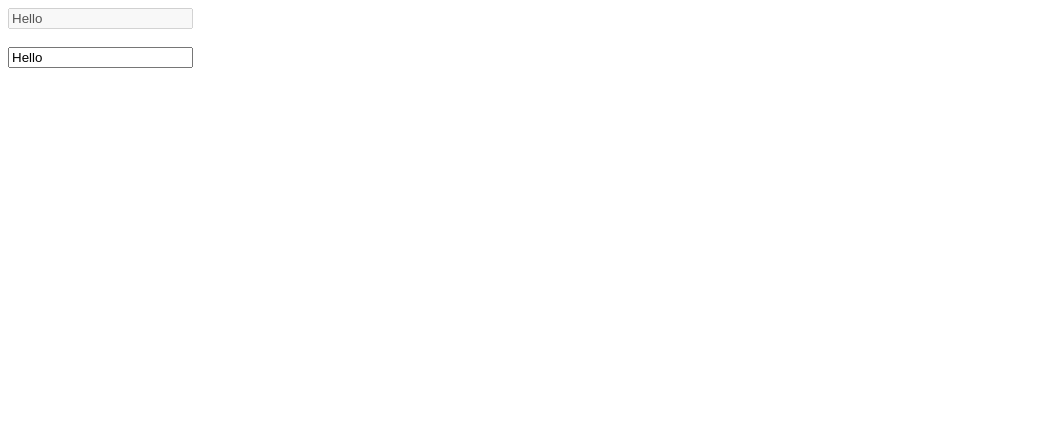
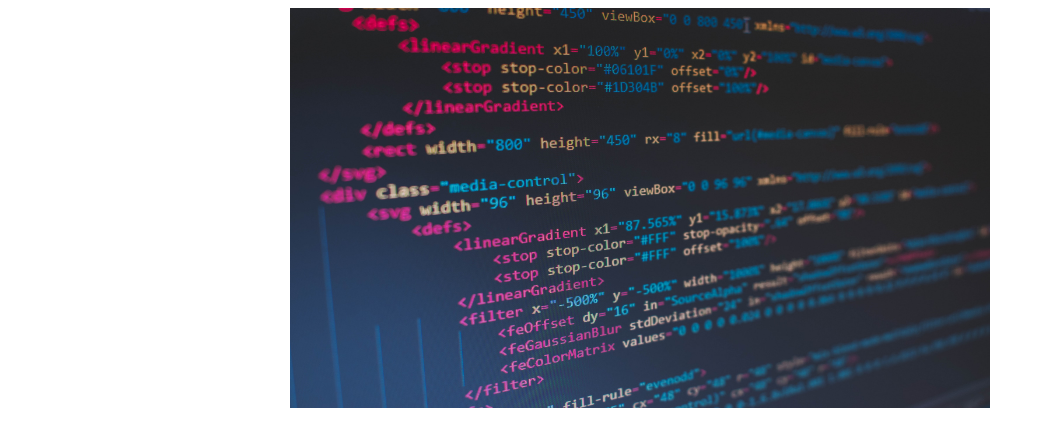
Before and after one commit to devarifkhan/Mastering-Angular, an Angular app in the folder Angular_Fundamentals/: page / in a window 1280 px wide. Shown: the top 446 px of the page, without its empty margins (0-1045 px from the left). Built offline with nearby package versions, Linux system fonts and the light colour scheme.

Commit message:
property binding with image tag

```diff
--- a/Angular_Fundamentals/src/app/app.component.css
+++ b/Angular_Fundamentals/src/app/app.component.css
@@ -1,3 +1,6 @@
-p {
-  font-size: 1.5rem;
+img {
+  height: 400px;
+  width: 700px;
+  display: block;
+  margin: 0 auto;
 }
--- a/Angular_Fundamentals/src/app/app.component.html
+++ b/Angular_Fundamentals/src/app/app.component.html
@@ -1,5 +1 @@
-<input type="text" value="{{ inputVal }}" disabled="{{ isDisabled }}" />
-
-<br /><br />
-
-<input type="text" [value]="inputVal" [disabled]="isDisabled" />
+<img [src]="imgSrc" alt="" />
--- a/Angular_Fundamentals/src/app/app.component.ts
+++ b/Angular_Fundamentals/src/app/app.component.ts
@@ -7,6 +7,5 @@ import { Component } from '@angular/core';
 })
 export class AppComponent {
   title = "Angular FundaMentals";
-  inputVal = "Hello";
-  isDisabled = false;
+  imgSrc = "/assets/Angular.jpg";
 }
```
Also changed, not shown: Angular_Fundamentals/src/assets/Angular.jpg (added).
